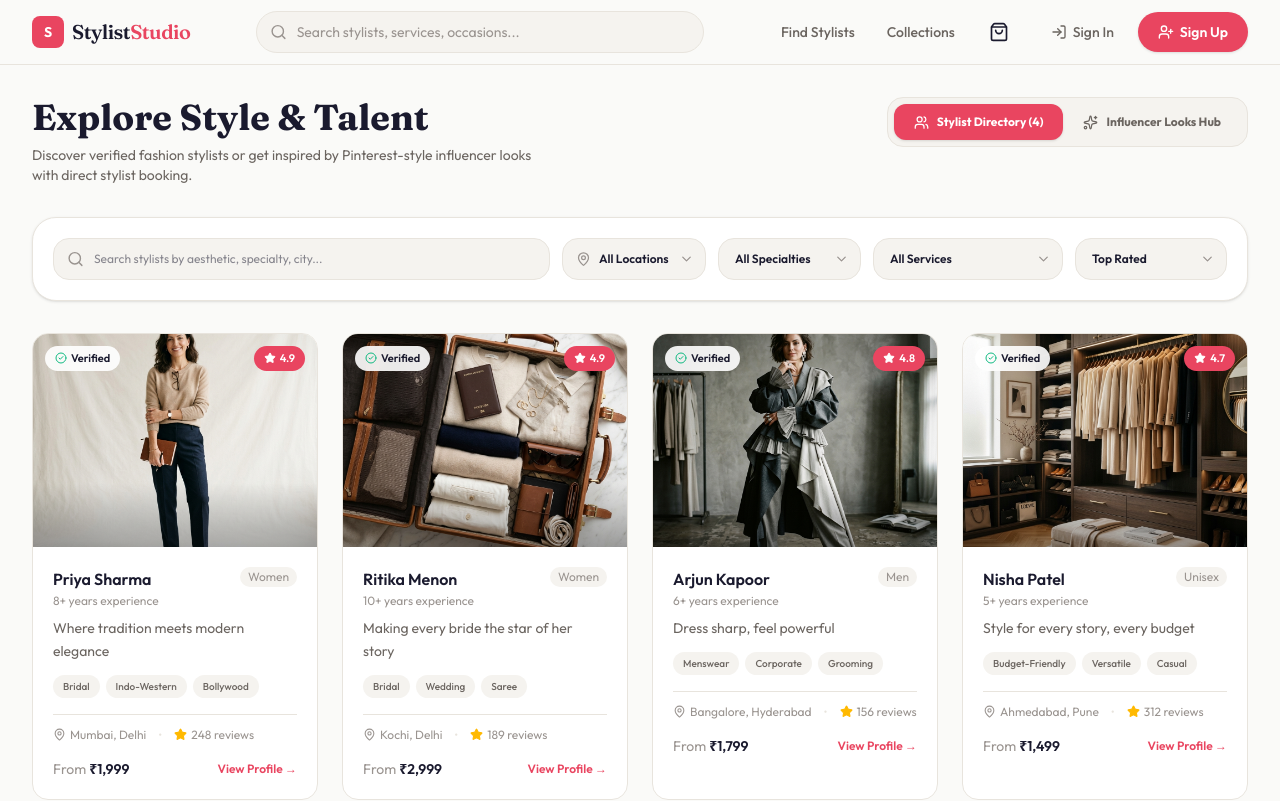
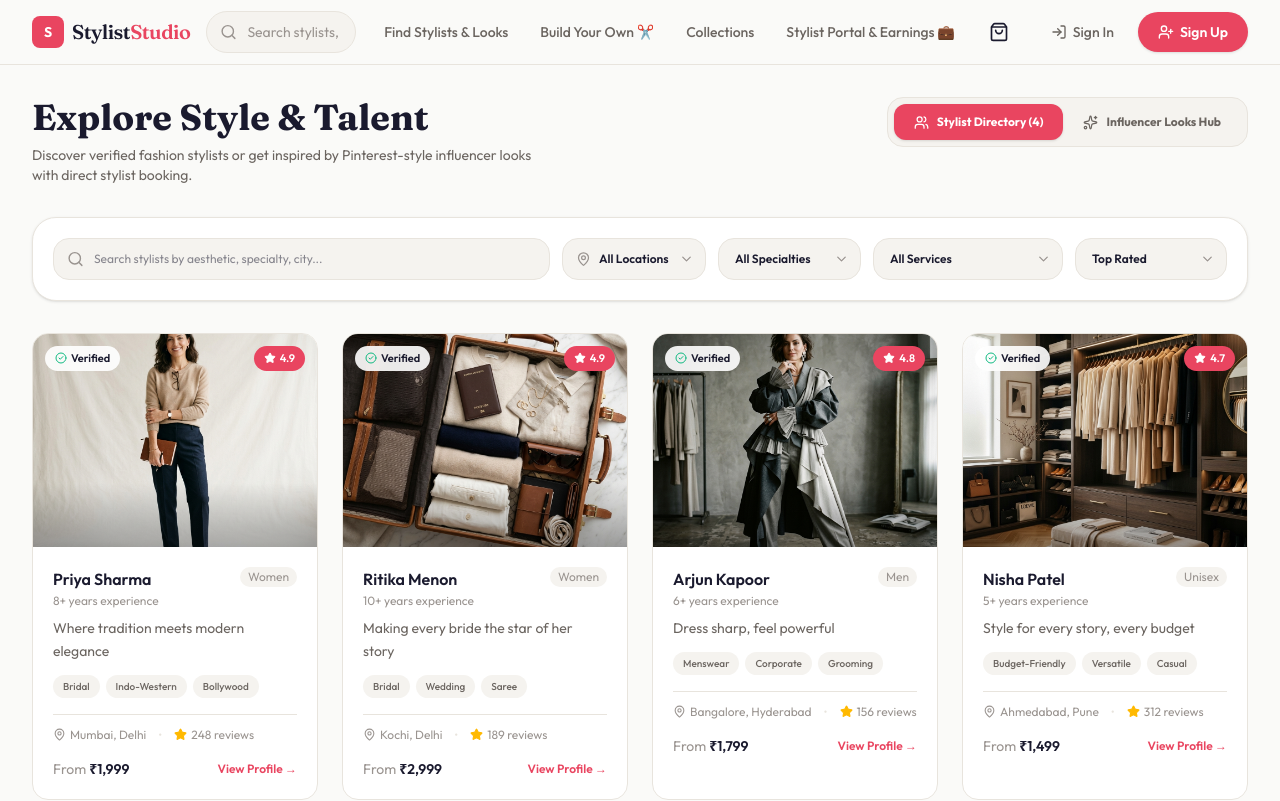
Before and after one commit to qwertyuii7/stylist-studio-, a Next.js app: page /explore in a window 1280 px wide. Shown: the top 801 px of the page. Built offline with nearby package versions, Linux system fonts and the light colour scheme.

Commit message:
feat(navigation): update navbar with links to custom request board, influencer collections, and portal

```diff
--- a/src/components/Navbar.tsx
+++ b/src/components/Navbar.tsx
@@ -7,8 +7,10 @@ import { useCartStore } from "@/store/cartStore";
 import { useAuthStore } from "@/store/authStore";
 
 const navLinks = [
-  { href: "/explore", label: "Find Stylists" },
+  { href: "/explore", label: "Find Stylists & Looks" },
+  { href: "/custom-request", label: "Build Your Own ✂️" },
   { href: "/signature", label: "Collections" },
+  { href: "/stylist-portal", label: "Stylist Portal & Earnings 💼" },
 ];
 
 export default function Navbar() {
```
